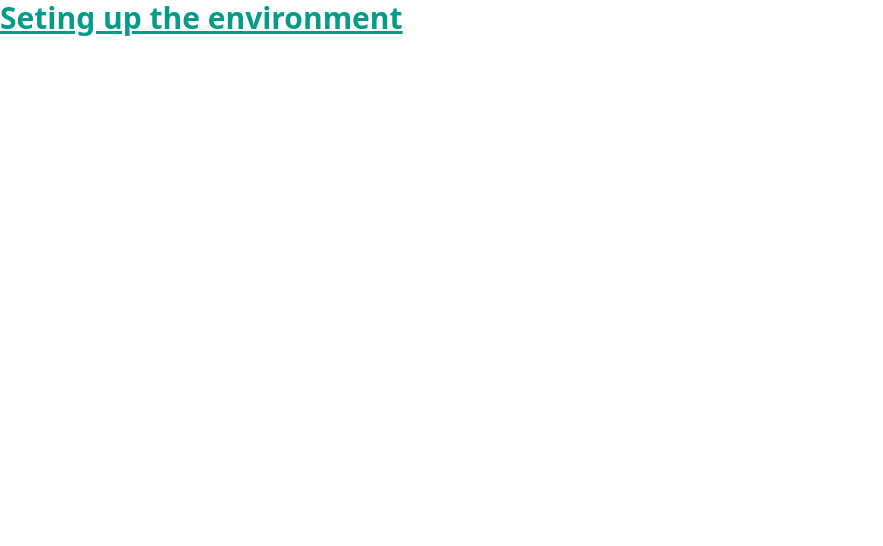
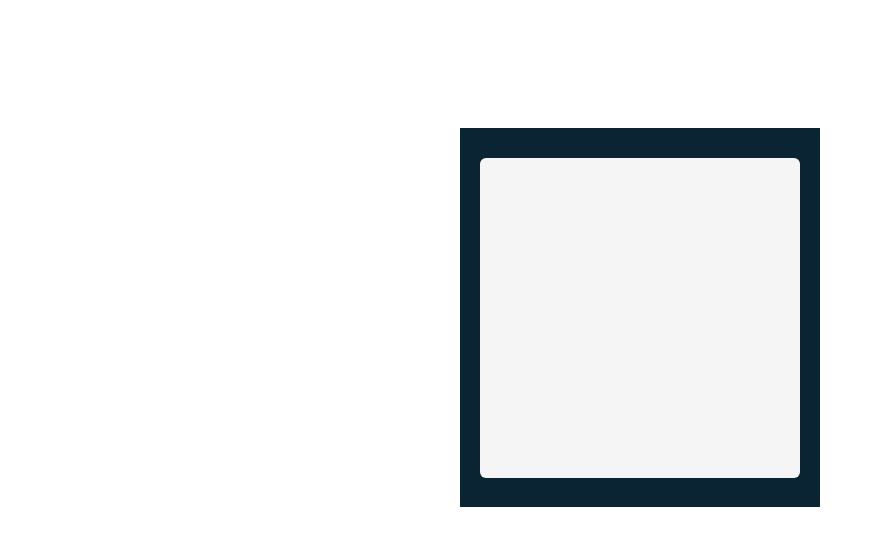
Before and after one commit to arjorb/tenzies, a JavaScript app: page / in a window 1280 px wide. Shown: the top 546 px of the page, without its empty margins (0-883 px from the left). Built offline with nearby package versions, Linux system fonts and the light colour scheme; the HTML template or start-up script is replaced by a standard one.

Commit message:
done working on the rectangles both black and gray

```diff
--- a/src/App.js
+++ b/src/App.js
@@ -1,7 +1,9 @@
 function App() {
   return (
-    <div className='App'>
-      <h1 className='text-3xl font-bold text-[#049c88] underline'>Seting up the environment</h1>
+    <div className='flex justify-center mt-32'>
+      <h1 className='w-[360px] h-[379px] bg-[#0B2434] flex justify-center items-center'>
+        <div className='w-[320px] h-[320px] bg-[#F5F5F5] rounded-md'></div>
+      </h1>
     </div>
   );
 }
```
